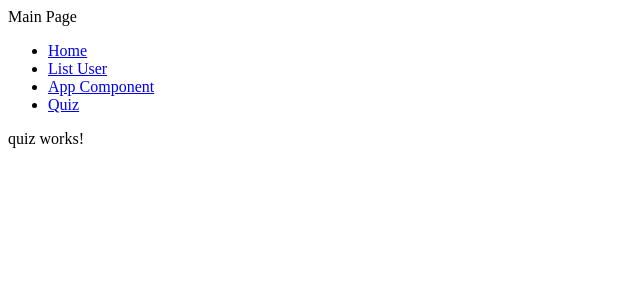
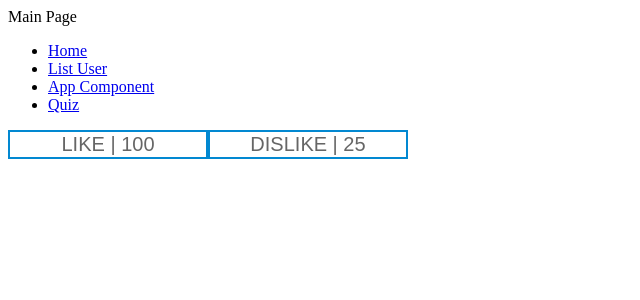
Before and after one commit to BNNProduction/Angular-WorkShop, an Angular app in the folder my-dream-app/: page /quiz in a window 1280 px wide. Shown: the top 300 px of the page, without its empty margins (0-640 px from the left). Built offline with nearby package versions, Linux system fonts and the light colour scheme.

Commit message:
release quiz

```diff
--- a/my-dream-app/src/app/quiz/quiz.component.css
+++ b/my-dream-app/src/app/quiz/quiz.component.css
@@ -0,0 +1,25 @@
+
+  .like-button-deactive {
+    font-size: 20px;
+    width: 10em;
+    text-align: center;
+    position: relative;
+    overflow: hidden;
+    border: 2px solid #0288d1;
+    background-color: white;
+    color: #666;
+    text-transform: uppercase;
+    cursor: pointer;
+  }
+  .like-button-active {
+    font-size: 20px;
+    width: 10em;
+    text-align: center;
+    position: relative;
+    overflow: hidden;
+    border: 2px solid #d10202;
+    background-color: rgb(29, 6, 231);
+    color: #666;
+    text-transform: uppercase;
+    cursor: pointer;
+  }
--- a/my-dream-app/src/app/quiz/quiz.component.html
+++ b/my-dream-app/src/app/quiz/quiz.component.html
@@ -1 +1,4 @@
-<p>quiz works!</p>
+<div>
+    <button [ngClass]="[btnStyle]" (click)="onLikeClick()" name="like">{{likeText}}</button>
+    <button [ngClass]="[btnStyle2]" (click)="onDisLikeClick()" name="dislike">{{disLikeText}}</button>
+</div>
--- a/my-dream-app/src/app/quiz/quiz.component.ts
+++ b/my-dream-app/src/app/quiz/quiz.component.ts
@@ -1,4 +1,4 @@
-import { Component, OnInit } from '@angular/core';
+import { Component, Input, OnInit } from '@angular/core';
 
 @Component({
   selector: 'app-quiz',
@@ -7,9 +7,48 @@ import { Component, OnInit } from '@angular/core';
 })
 export class QuizComponent implements OnInit {
 
-  constructor() { }
+
+  name: String = "";
+
+  likeText: String;
+  like:number =100;
+  disLikeText: String;
+  dislike:number =25;
+  btnStyle: String;
+  btnStyle2: String;
+  constructor() {
+
+    this.likeText =  "Like | "+this.like;
+    this.disLikeText =  "Dislike | "+this.dislike;
+    this.btnStyle = "like-button-deactive";
+    this.btnStyle2 = "like-button-deactive";
+   }
+  onLikeClick(){
+    if(this.btnStyle === "like-button-active"){
+       this.btnStyle = "like-button-deactive";
+       this.like--;
+    }else{
+      this.btnStyle = "like-button-active";
+      this.like++;
+    }
+    this.likeText = "Like | "+this.like;
+    //console.log(this.name);
+  }
+  onDisLikeClick(){
+    if(this.btnStyle2 === "like-button-active"){
+      this.btnStyle2 = "like-button-deactive";
+      this.dislike--;
+
+   }else{
+     this.btnStyle2 = "like-button-active";
+     this.dislike++;
+   }
+   this.disLikeText =  "Dislike | "+this.dislike;
+    //console.log(this.name);
+  }
 
   ngOnInit(): void {
+    //console.log("Init : "+this.name);
   }
 
 }
```
